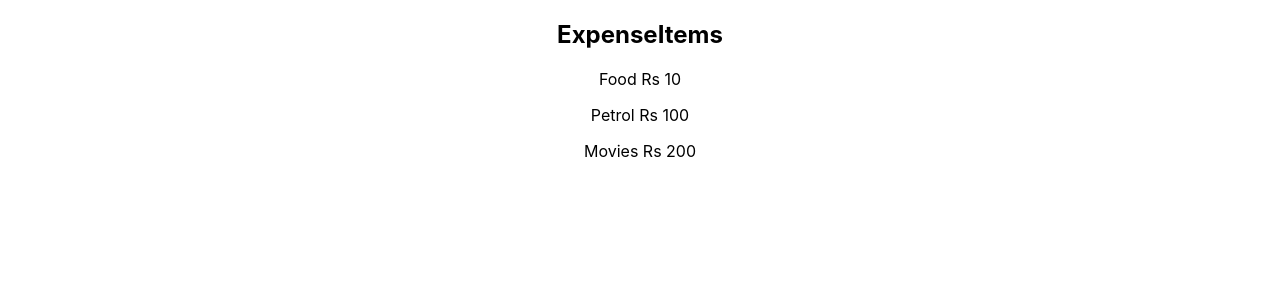
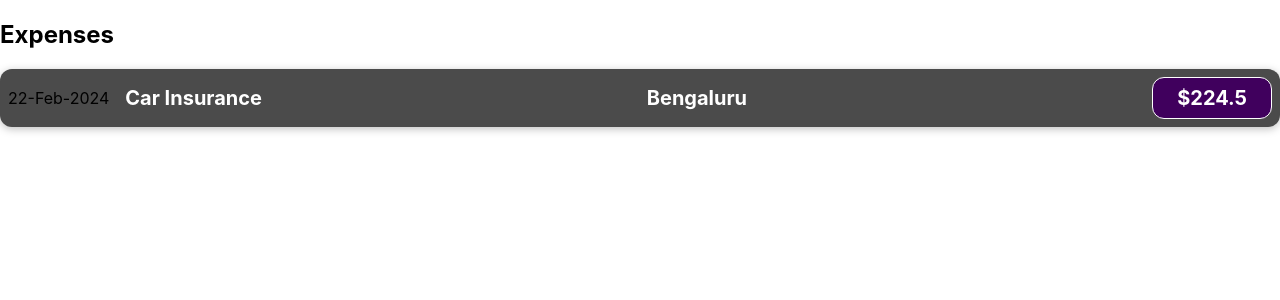
Before and after one commit to ManishRohilla/Expense_Tracker_React, a React (Create React App) app in the folder expense_tracker/: page / in a window 1280 px wide. Shown: the top 300 px of the page. Built offline with nearby package versions, Linux system fonts and the light colour scheme.

Commit message:
Expense Tracker React App Javascript variable in JSX

```diff
--- a/expense_tracker/src/App.js
+++ b/expense_tracker/src/App.js
@@ -3,7 +3,7 @@
 
 function App() {
   return (
-    <div className="App">
+    <div>
       <ExpenseItems />
     </div>
   );
--- /dev/null
+++ b/expense_tracker/src/components/ExpenseItems.css
@@ -0,0 +1,56 @@
+.expense-item {
+  display: flex;
+  justify-content: space-between;
+  align-items: center;
+  box-shadow: 0 2px 8px rgba(0, 0, 0, 0.25);
+  padding: 0.5rem;
+  margin: 1rem 0;
+  border-radius: 12px;
+  background-color: #4b4b4b;
+}
+
+.expense-item__description {
+  display: flex;
+  flex-direction: column;
+  gap: 1rem;
+  align-items: flex-end;
+  flex-flow: column-reverse;
+  justify-content: flex-start;
+  flex: 1;
+}
+
+.expense-item h2 {
+  color: #3a3a3a;
+  font-size: 1rem;
+  flex: 1;
+  margin: 0 1rem;
+  color: white;
+}
+
+.expense-item__price {
+  font-size: 1rem;
+  font-weight: bold;
+  color: white;
+  background-color: #40005d;
+  border: 1px solid white;
+  padding: 0.5rem;
+  border-radius: 12px;
+}
+
+@media (min-width: 580px) {
+  .expense-item__description {
+    flex-direction: row;
+    align-items: center;
+    justify-content: flex-start;
+    flex: 1;
+  }
+
+  .expense-item__description h2 {
+    font-size: 1.25rem;
+  }
+
+  .expense-item__price {
+    font-size: 1.25rem;
+    padding: 0.5rem 1.5rem;
+  }
+}
--- a/expense_tracker/src/components/ExpenseItems.js
+++ b/expense_tracker/src/components/ExpenseItems.js
@@ -1,14 +1,22 @@
 import React from "react";
+import "./ExpenseItems.css";
 
+const date = "22-Feb-2024";
+const expenseDetails = "Car Insurance";
+const LocationOfExpenditure = "Bengaluru";
+const expensePrice = 224.5;
 const ExpenseItems = () => {
   return (
     <div>
-      <h2>ExpenseItems</h2>
-      <p>Food Rs 10</p>
-
-      <p>Petrol Rs 100</p>
-
-      <p>Movies Rs 200</p>
+      <h2>Expenses</h2>
+      <div className="expense-item">
+        <div>{date}</div>
+        <div className="expense-item__description">
+          <h2>{expenseDetails}</h2>
+          <h2>{LocationOfExpenditure}</h2>
+          <div className="expense-item__price">${expensePrice}</div>
+        </div>
+      </div>
     </div>
   );
 };
```
